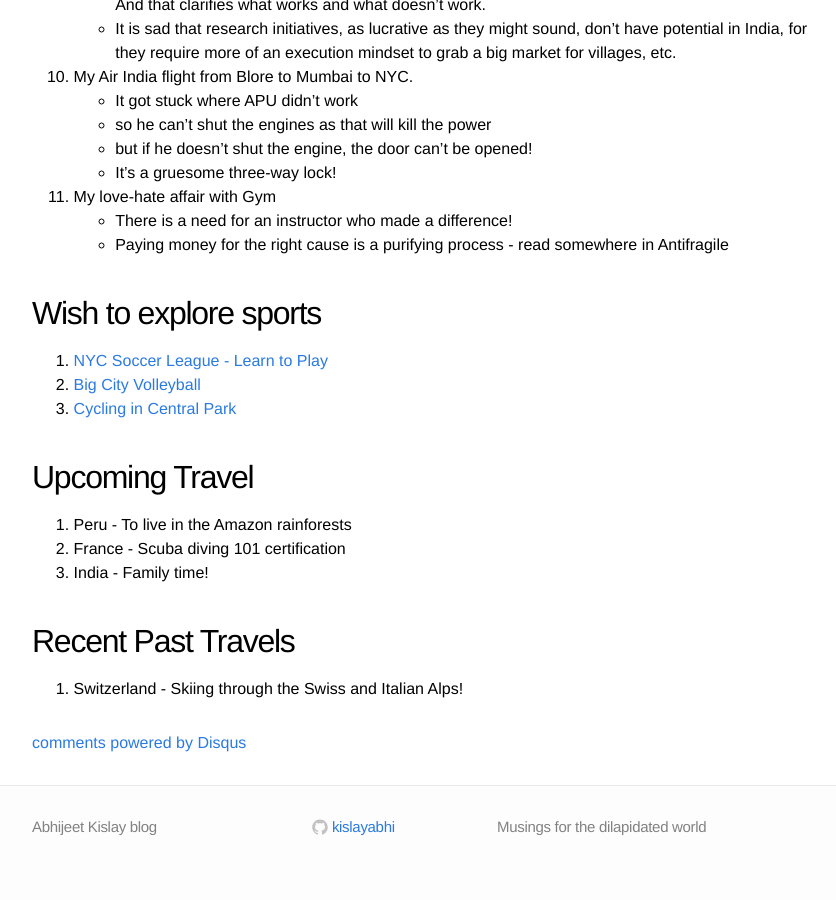
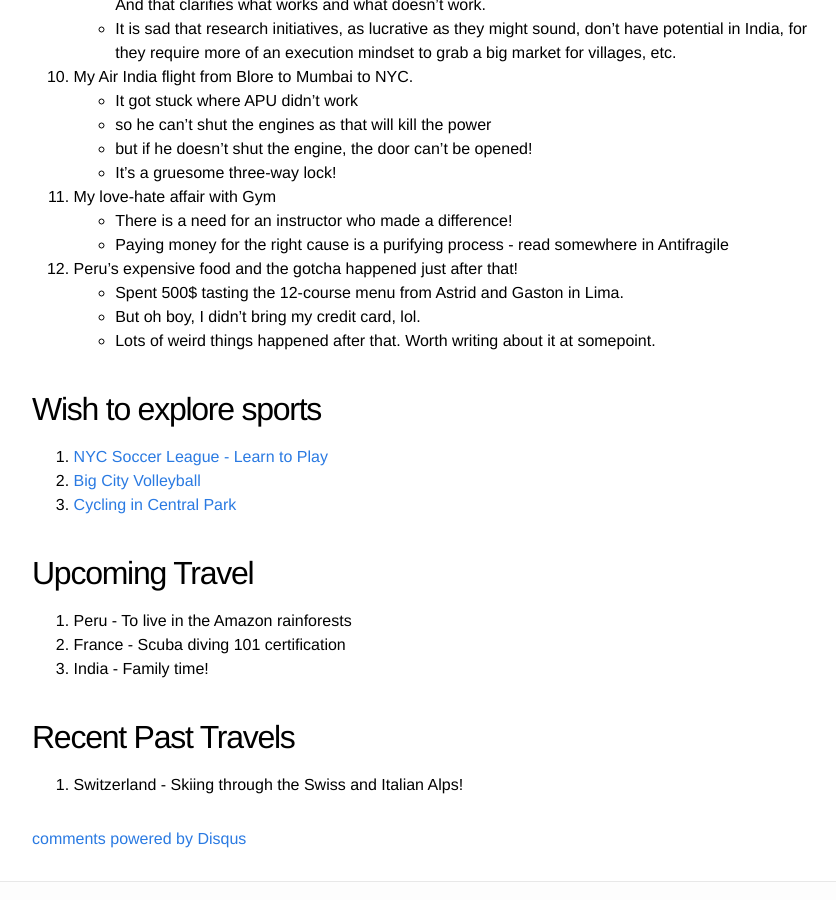
Before and after one commit to kislayabhi/kislayabhi.github.io, a Jekyll site: the page built from _posts/2024-7-23-My-personal-playlist.md, in a window 1280 px wide and 900 px high, scrolled down 4244 px. Shown: the whole window, without its empty margins (208-1044 px from the left). Built offline with Jekyll 4.4.1, drawn with Linux system fonts in a browser that asks for light colours; comment, search, counter and statistics services are not loaded.

Commit message:
Update 2024-7-23-My-personal-playlist.md

```diff
--- a/_posts/2024-7-23-My-personal-playlist.md
+++ b/_posts/2024-7-23-My-personal-playlist.md
@@ -141,9 +141,15 @@ I only recently realized that there are certain things in the world that I etern
     - so he can't shut the engines as that will kill the power
     - but if he doesn't shut the engine, the door can't be opened!
     - It's a gruesome three-way lock!
+
 11. My love-hate affair with Gym
     - There is a need for an instructor who made a difference!
     - Paying money for the right cause is a purifying process - read somewhere in Antifragile
+
+12. Peru's expensive food and the gotcha happened just after that!
+    - Spent 500$ tasting the 12-course menu from Astrid and Gaston in Lima.
+    - But oh boy, I didn't bring my credit card, lol.
+    - Lots of weird things happened after that. Worth writing about it at somepoint.
 
 
 ## Wish to explore sports
```
